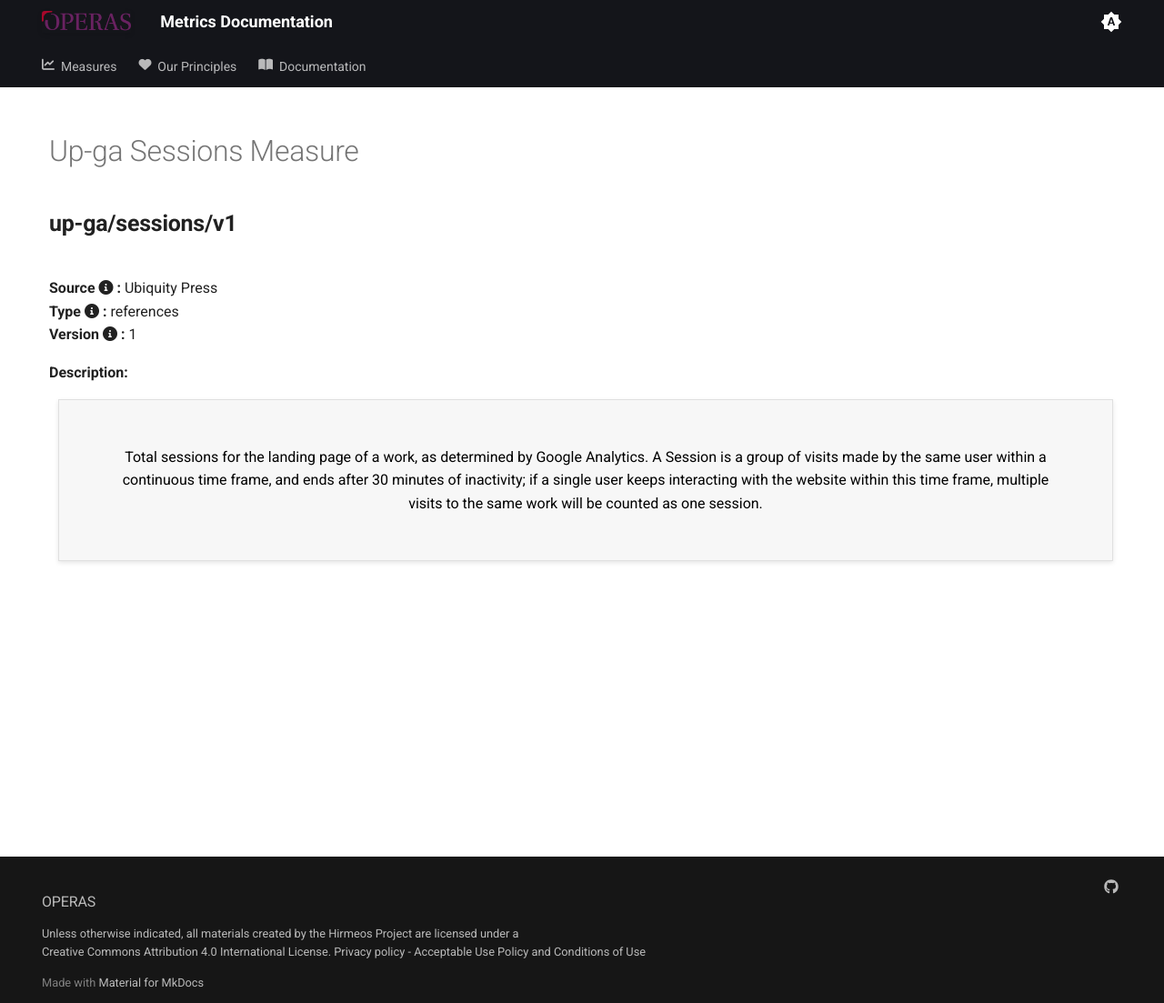
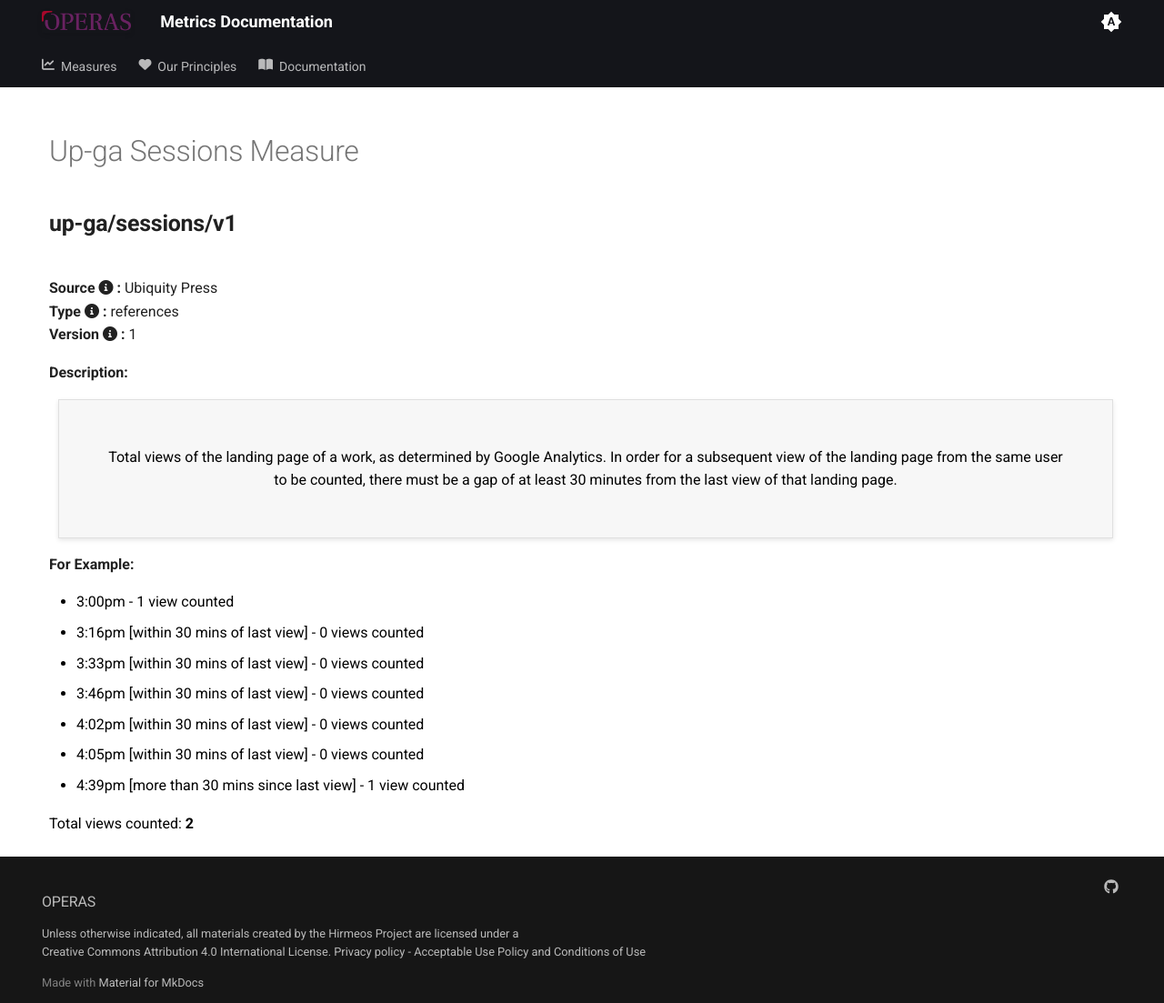
Before and after one commit to operas-eu/metrics_portal, an MkDocs documentation site: the page built from docs/up-ga/sessions/v1.md, in a window 1280 px wide and 1103 px high. Shown: the whole window at 91% size. Built offline with MkDocs 1.6.1 and Material for MkDocs 9.7.7, drawn with Linux system fonts in a browser that asks for light colours.

Commit message:
Corrections to up-ga and up-logs sessions

```diff
--- a/docs/up-ga/sessions/v1.md
+++ b/docs/up-ga/sessions/v1.md
@@ -11,8 +11,28 @@
 <div id="value-display"></div>
 <strong>Description:</strong>
 <div class="tile-1" style="text-align:center; color:black">
-Total sessions for the landing page of a work, as determined by Google Analytics. A Session is a group of visits made by the same user within a continuous time frame, and ends after 30 minutes of inactivity; if a single user keeps interacting with the website within this time frame, multiple visits to the same work will be counted as one session.
+Total views of the landing page of a work, as determined by Google Analytics. In order for a subsequent view of the landing page from the same user to be counted, there must be a gap of at least 30 minutes from the last view of that landing page.
 </div>
+
+<strong>
+
+For Example:
+</strong>
+
+<div style="color:black">
+    <ul>
+        <li>3:00pm - 1 view counted</li>
+        <li>3:16pm [within 30 mins of last view] - 0 views counted</li>
+        <li>3:33pm [within 30 mins of last view] - 0 views counted</li>
+        <li>3:46pm [within 30 mins of last view] - 0 views counted</li>
+        <li>4:02pm [within 30 mins of last view] - 0 views counted</li>
+        <li>4:05pm [within 30 mins of last view] - 0 views counted</li>
+        <li>4:39pm [more than 30 mins since last view] - 1 view counted</li>
+    </ul>
+    <p>Total views counted:<strong> 2</strong></p>
+</div>
+
+
 <script>
 document.getElementById('value-display').innerHTML = `
   <h2><strong>up-ga/sessions/v1</strong></h2></br>
```
Also changed, not shown: docs/up-logs/sessions/v1.md (+20 -1 lines), site/sitemap.xml, site/up-ga/sessions/v1/index.html, site/up-logs/sessions/v1/index.html, 1 other file.
